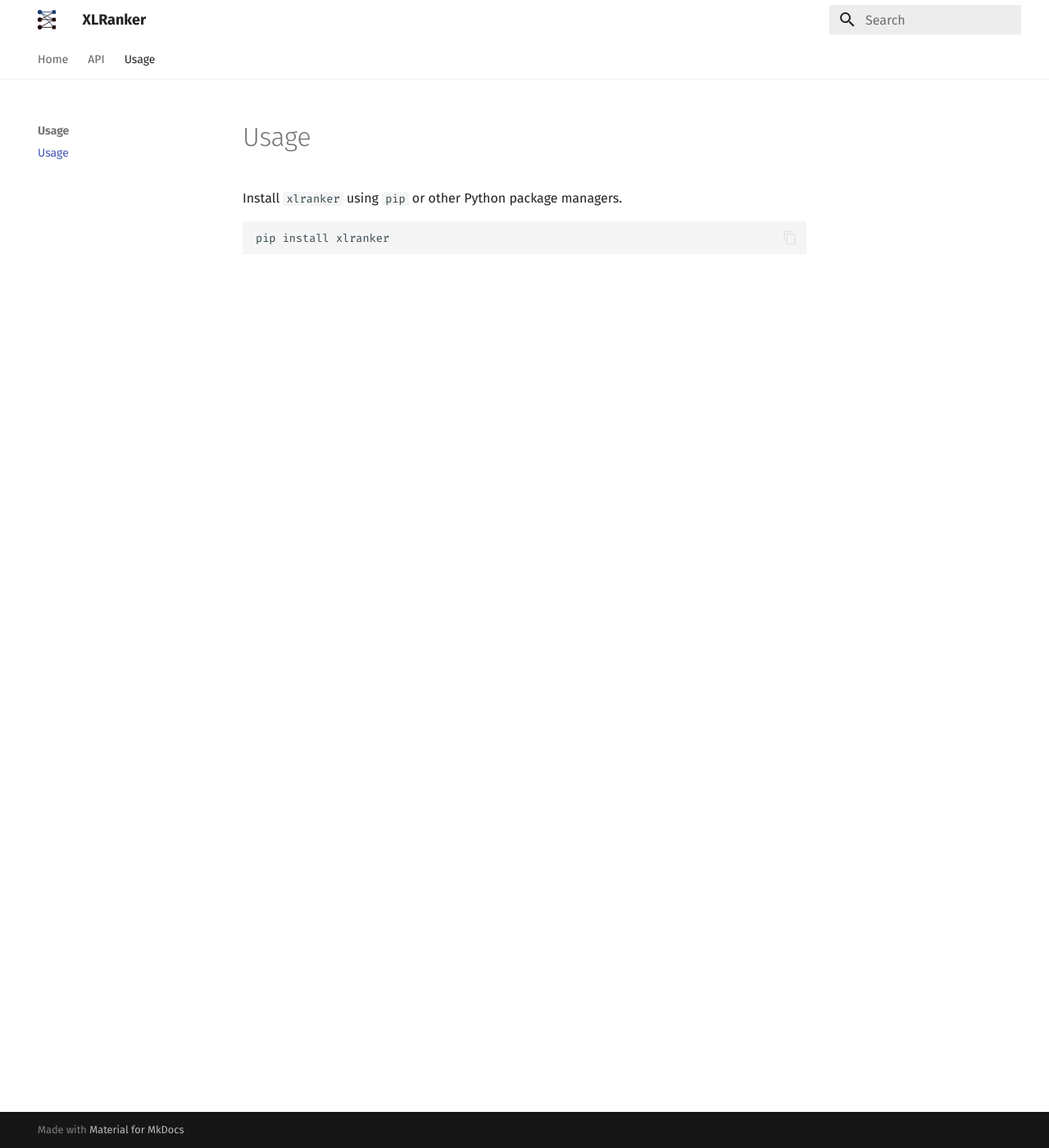
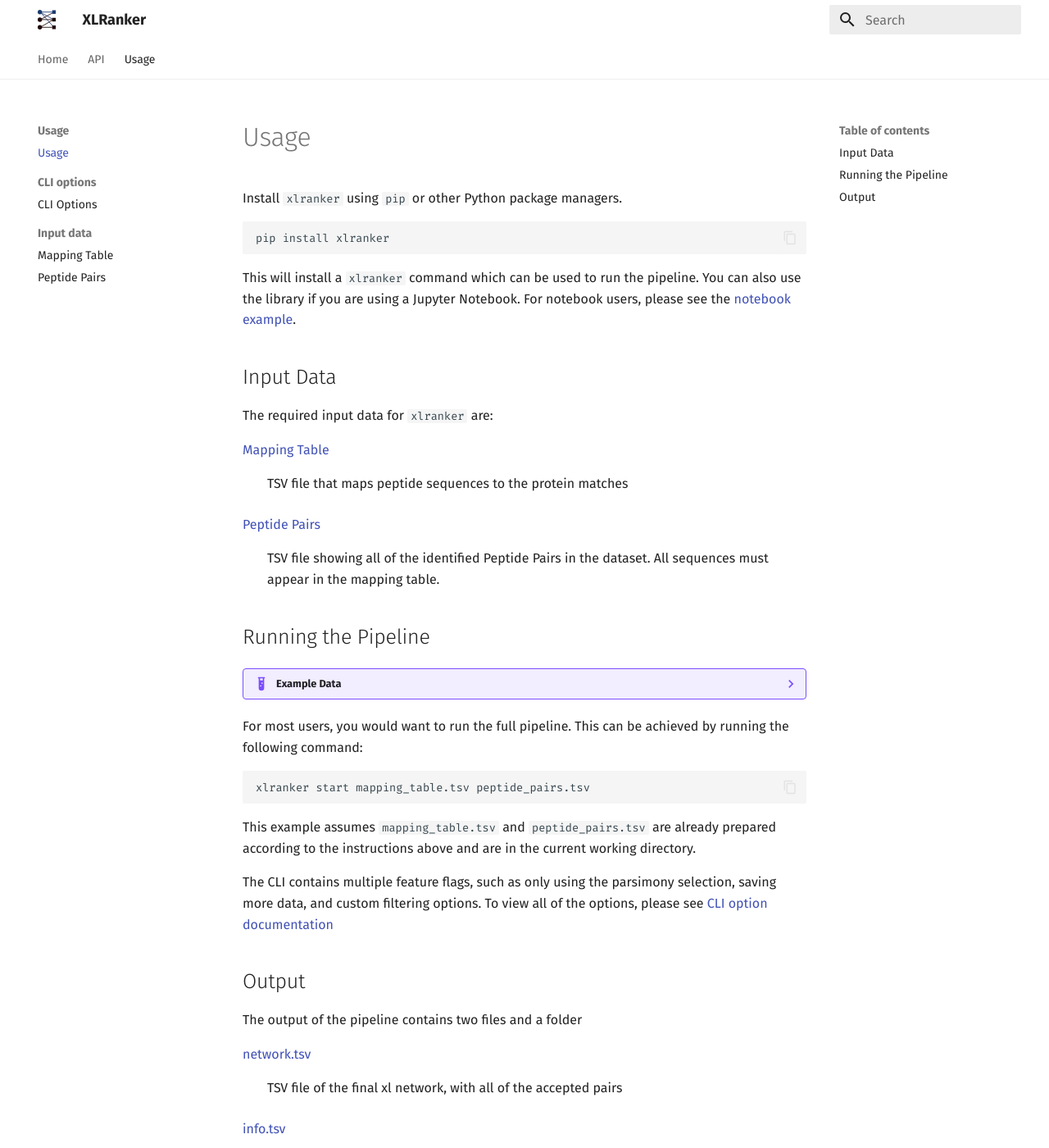
Before and after one commit to bzhanglab/xlranker, an MkDocs documentation site: the page built from docs/usage/index.md, in a window 1280 px wide and 1400 px high. Shown: the whole window at 82% size. Built offline with MkDocs 1.6.1 and Material for MkDocs 9.7.7, drawn with Linux system fonts in a browser that asks for light colours; plug-ins that fetch from the network failed and are left out; some of the changed text lies outside the part shown.

Commit message:
add more documentation for CLI inputs

````diff
--- a/docs/usage/index.md
+++ b/docs/usage/index.md
@@ -5,3 +5,47 @@
 ```bash
 pip install xlranker
 ```
+
+This will install a `xlranker` command which can be used to run the pipeline. You can also use the library if you are using a Jupyter Notebook. For notebook users, please see the [notebook example]().
+
+## Input Data
+
+The required input data for `xlranker` are:
+
+[Mapping Table](input_data/mapping_table.md)
+:   TSV file that maps peptide sequences to the protein matches
+
+[Peptide Pairs](input_data/peptide_pairs.md)
+:   TSV file showing all of the identified Peptide Pairs in the dataset. All sequences must appear in the mapping table.
+
+## Running the Pipeline
+
+??? example "Example Data"
+
+    To test the pipeline or view the input data formatting, download the example data below
+
+    [:octicons-download-16: Download example.tar.gz](#){ .md-button .md-button--secondary }
+
+
+For most users, you would want to run the full pipeline. This can be achieved by running the following command:
+
+```bash
+xlranker start mapping_table.tsv peptide_pairs.tsv
+```
+
+This example assumes `mapping_table.tsv` and `peptide_pairs.tsv` are already prepared according to the instructions above and are in the current working directory.
+
+The CLI contains multiple feature flags, such as only using the parsimony selection, saving more data, and custom filtering options. To view all of the options, please see [CLI option documentation](./CLI_options/index.md)
+
+## Output
+
+The output of the pipeline contains two files and a folder
+
+[network.tsv](#)
+:   TSV file of the final xl network, with all of the accepted pairs
+
+[info.tsv](#)
+:   TSV file showing all of the protein pairs with information about their prioritization status.
+
+[plots/](#)
+:   Folder containing plots showing model performance and feature importance.
--- a/mkdocs.yml
+++ b/mkdocs.yml
@@ -13,12 +13,15 @@
     - navigation.tabs
     - content.code.copy
     - navigation.sections
+    - navigation.prune
 plugins:
   - privacy
   - search
   - mkdocstrings:
       default_handler: python
 markdown_extensions:
+  - def_list
+  - attr_list
   - admonition
   - pymdownx.highlight:
       anchor_linenums: true
@@ -26,4 +29,8 @@
       pygments_lang_class: true
   - pymdownx.inlinehilite
   - pymdownx.snippets
+  - pymdownx.emoji:
+      emoji_index: !!python/name:material.extensions.emoji.twemoji
+      emoji_generator: !!python/name:material.extensions.emoji.to_svg
   - pymdownx.superfences
+  - pymdownx.details
````
Also changed, not shown: docs/API/bio/index.md (deleted, +0 -3 lines), docs/API/bio/protein_pair.md (added, +1 -0 lines), docs/API/index.md (+0 -4 lines), docs/index.md (+1 -1 lines), docs/usage/CLI_options/index.md (added, +7 -0 lines), docs/usage/input_data/mapping_table.md (added, +14 -0 lines), docs/usage/input_data/peptide_pairs.md (added, +12 -0 lines), pyproject.toml (line endings or trailing spaces).
